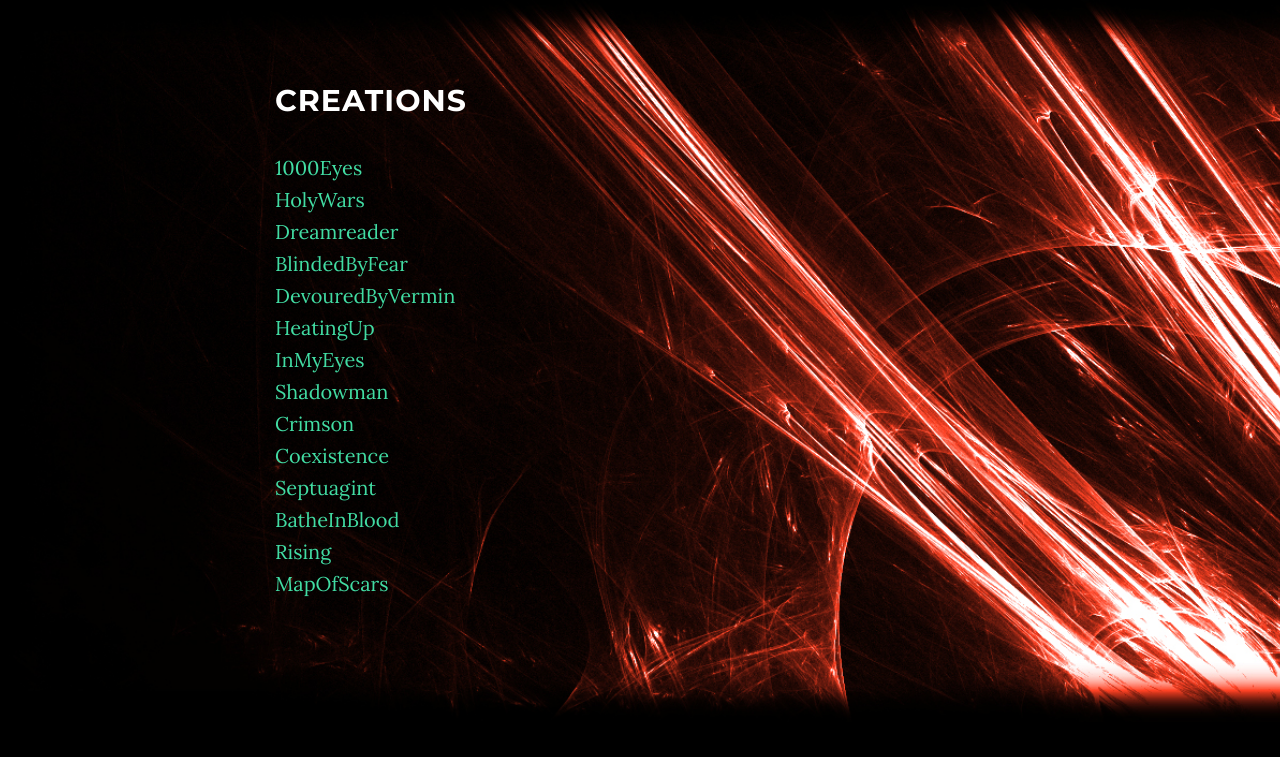
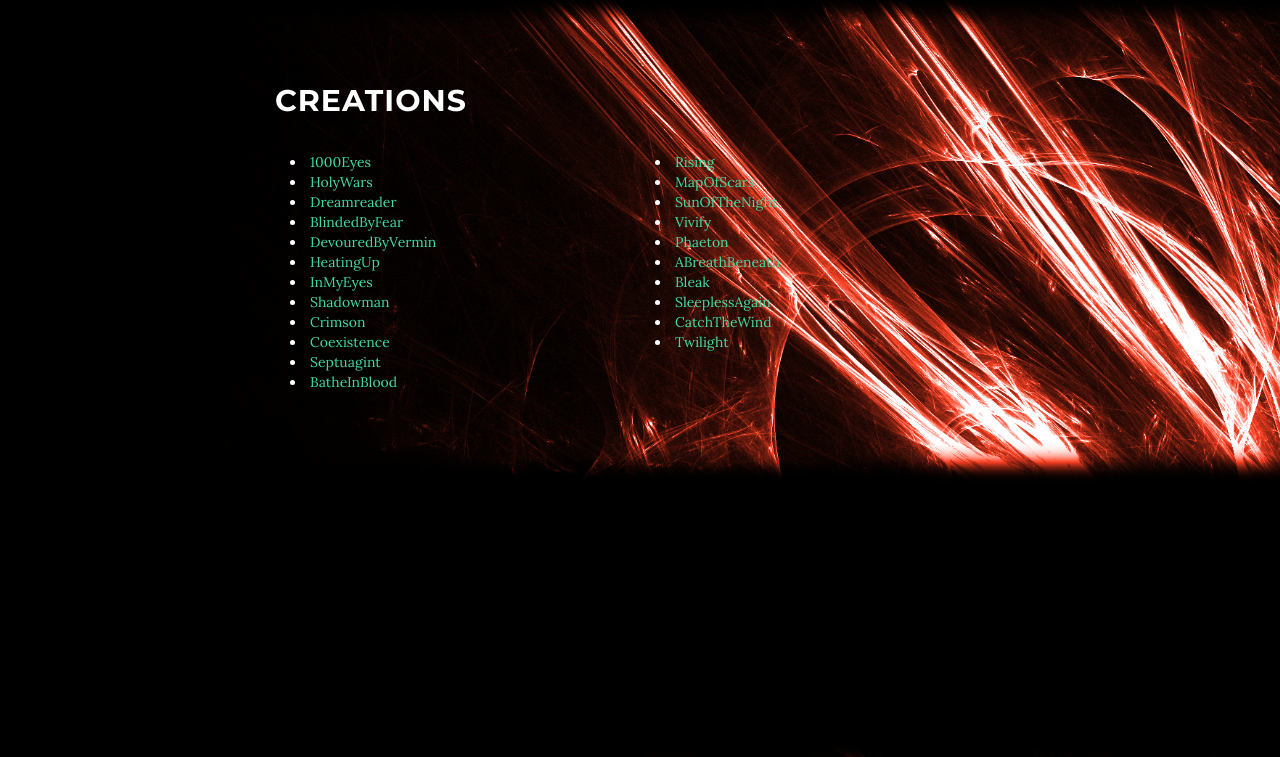
Before and after one commit to Lanrutcon/Lanrutcon.github.io, a plain HTML site: page index.html in a window 1280 px wide. Shown: the part 1771-2528 px from the top of the page. Drawn offline with Linux system fonts and the light colour scheme.

Commit message:
Updated index.html
* Added new addOns to the list.
* Fixed some typos.

```diff
--- a/index.html
+++ b/index.html
@@ -106,9 +106,9 @@
             <div class="col-lg-8 col-lg-offset-2">
                 <h2>About Me</h2>
                 <p>
-				My name is Filipe and I like coding. Currently, I'm in the last year of IT (Java is the main language on my college) and when I'm not studying and I'm usually playing games, one of them is World of Warcraft. I started looking at addOns' code a year ago and soon I started to make small changes. After some time, I developed my first addOn, 1000Eyes. Today, I've done a handful of them, as well as backports to 4.3 patch. My main objective is to help others, always sharing my knowledge, trying to get more people aboard the "code" train.
-				<br><br>
-				At the moment, I'm playing World of Warcraft on <a href="http://atlantiss.eu/">Atlantiss</a>. It's a Blizzlike server with 4.3.4 patch (Cataclysm). Considered by many, the best Cataclysm private server out there.
+					My name is Filipe and I like coding. Currently, I'm in the last year of IT (Java is the main language on my college) and when I'm not studying and I'm usually playing games, one of them is World of Warcraft. I started looking at addOns' code a year ago and soon I started to make small changes. After some time, I developed my first addOn, 1000Eyes. Since then, I've done an handful of them, as well as backports to 4.3 patch. My main objective is to help others, always sharing my knowledge, trying to get more people aboard the "code" train.
+					<br><br>
+					At the moment, I'm playing World of Warcraft on <a href="http://atlantiss.eu/">Atlantiss</a>. It's a Blizzlike server with 4.3.4 patch (Cataclysm). Considered by many, the best Cataclysm private server out there.
 				</p>
             </div>
         </div>
@@ -120,22 +120,33 @@
             <div class="container">
                 <div class="col-lg-8 col-lg-offset-2">
                     <h2>Creations</h2>
-                    <p>
-					<a href="http://lanrutcon.github.io/1000Eyes/">1000Eyes</a><br>
-					<a href="http://lanrutcon.github.io/HolyWars/">HolyWars</a><br>
-					<a href="http://lanrutcon.github.io/Dreamreader/">Dreamreader</a><br>
-					<a href="http://lanrutcon.github.io/BlindedByFear/">BlindedByFear</a><br>
-					<a href="http://lanrutcon.github.io/DevouredByVermin/">DevouredByVermin</a><br>
-					<a href="http://lanrutcon.github.io/HeatingUp/">HeatingUp</a><br>
-					<a href="http://lanrutcon.github.io/InMyEyes/">InMyEyes</a><br>
-					<a href="http://lanrutcon.github.io/Shadowman/">Shadowman</a><br>
-					<a href="http://lanrutcon.github.io/Crimson/">Crimson</a><br>
-					<a href="http://lanrutcon.github.io/Coexistence/">Coexistence</a><br>
-					<a href="http://lanrutcon.github.io/Septuagint/">Septuagint</a><br>
-					<a href="http://lanrutcon.github.io/BatheInBlood/">BatheInBlood</a><br>
-					<a href="http://lanrutcon.github.io/Rising/">Rising</a><br>
-					<a href="http://lanrutcon.github.io/MapOfScars/">MapOfScars</a>
-					</p>
+					<div class="col-xs-6">
+						<li><a href="http://lanrutcon.github.io/1000Eyes/">1000Eyes</a>
+						<li><a href="http://lanrutcon.github.io/HolyWars/">HolyWars</a>
+						<li><a href="http://lanrutcon.github.io/Dreamreader/">Dreamreader</a>
+						<li><a href="http://lanrutcon.github.io/BlindedByFear/">BlindedByFear</a>
+						<li><a href="http://lanrutcon.github.io/DevouredByVermin/">DevouredByVermin</a>
+						<li><a href="http://lanrutcon.github.io/HeatingUp/">HeatingUp</a>
+						<li><a href="http://lanrutcon.github.io/InMyEyes/">InMyEyes</a>
+						<li><a href="http://lanrutcon.github.io/Shadowman/">Shadowman</a>
+						<li><a href="http://lanrutcon.github.io/Crimson/">Crimson</a>
+						<li><a href="http://lanrutcon.github.io/Coexistence/">Coexistence</a>
+						<li><a href="http://lanrutcon.github.io/Septuagint/">Septuagint</a>
+						<li><a href="http://lanrutcon.github.io/BatheInBlood/">BatheInBlood</a>
+					</div>
+					<div class="col-xs-6">
+						<li><a href="http://lanrutcon.github.io/Rising/">Rising</a>
+						<li><a href="http://lanrutcon.github.io/MapOfScars/">MapOfScars</a>
+						<li><a href="https://github.com/Lanrutcon/SunOfTheNight/">SunOfTheNight</a>
+						<li><a href="https://github.com/Lanrutcon/Vivify/">Vivify</a>
+						<li><a href="https://github.com/Lanrutcon/Phaeton/">Phaeton</a>
+						<li><a href="https://github.com/Lanrutcon/ABreathBeneath/">ABreathBeneath</a>
+						<li><a href="https://github.com/Lanrutcon/LakeBodom/>LakeBodom</a>
+						<li><a href="https://github.com/Lanrutcon/Bleak/">Bleak</a>
+						<li><a href="https://github.com/Lanrutcon/SleeplessAgain/">SleeplessAgain</a>
+						<li><a href="https://github.com/Lanrutcon/CatchTheWind/">CatchTheWind</a>
+						<li><a href="https://github.com/Lanrutcon/Twilight/">Twilight</a>
+					</div>
                 </div>
             </div>
         </div>
@@ -183,7 +194,7 @@
     <!-- Footer -->
     <footer>
         <div class="container text-center">
-            <p>Copyright &copy; Github - Lanrutcon 2015</p>
+            <p>Copyright &copy; Github - Lanrutcon 2016</p>
         </div>
     </footer>
 
```
